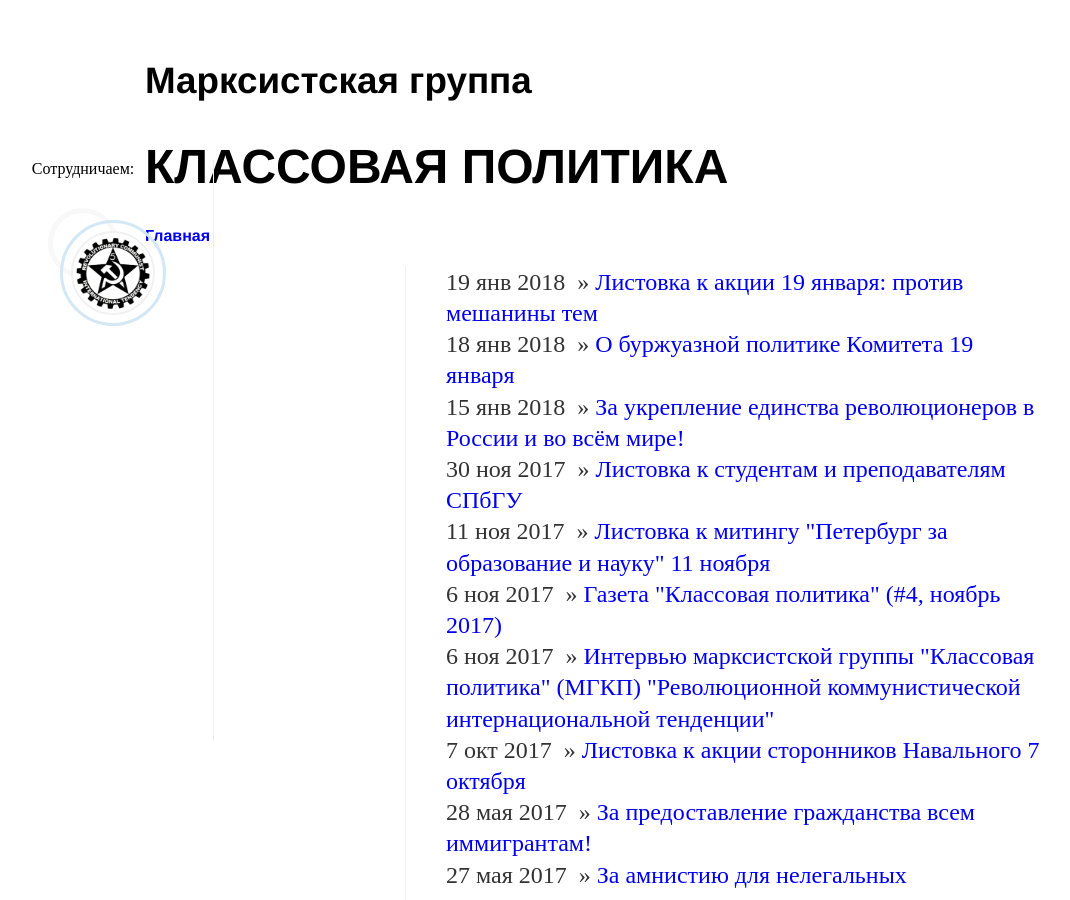
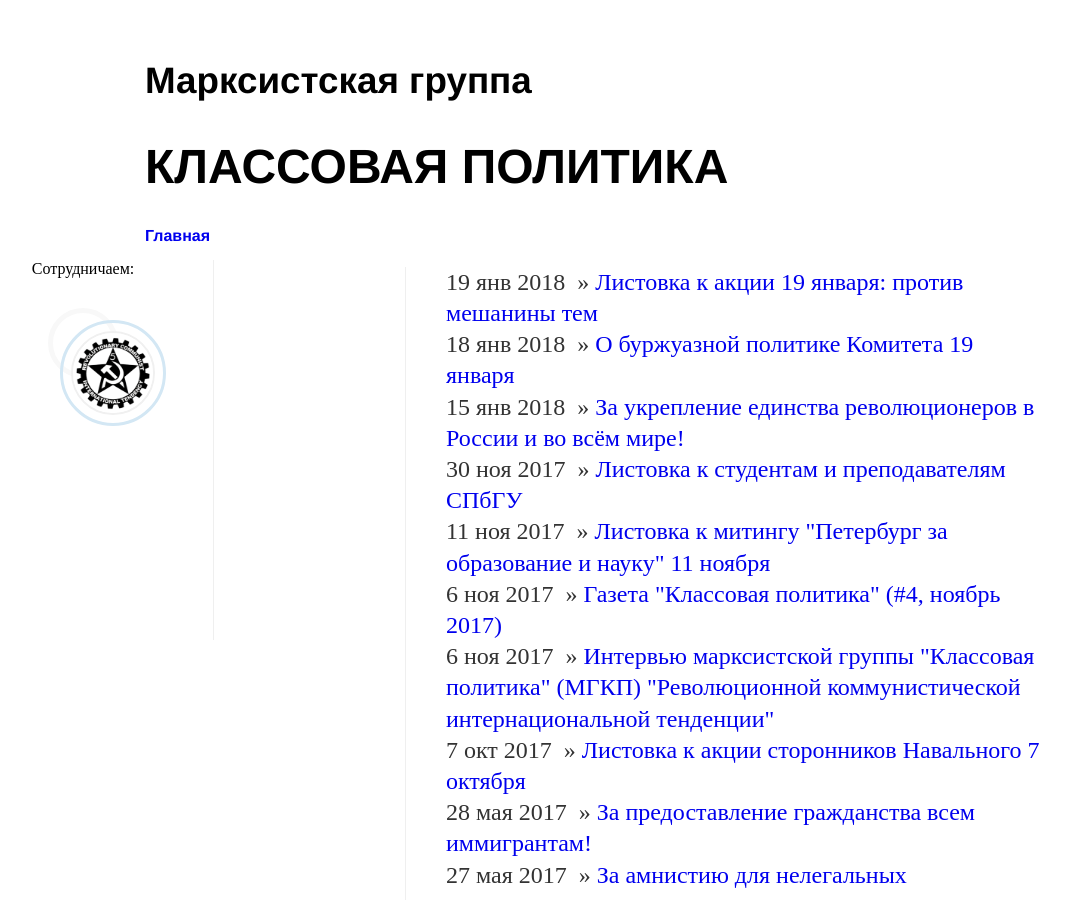
Before and after one commit to mgkp/mgkp.github.io, a Jekyll site: the page built from index.html, in a window 1280 px wide and 900 px high. Shown: the whole window, without its empty margins (47-1117 px from the left). Built offline with Jekyll 4.4.1, drawn with Linux system fonts in a browser that asks for light colours.

```diff
--- a/css/main.css
+++ b/css/main.css
@@ -61,9 +61,9 @@
 #sidebar {
 	width: 260px;
 	position: fixed;
-	top: 160px;
+	top: 260px;
 	left: 0px;
-	bottom: 160px;
+	bottom: 260px;
 	right: auto;
 	min-height: 290px;
   border-right: 1px solid #efefef;
```
